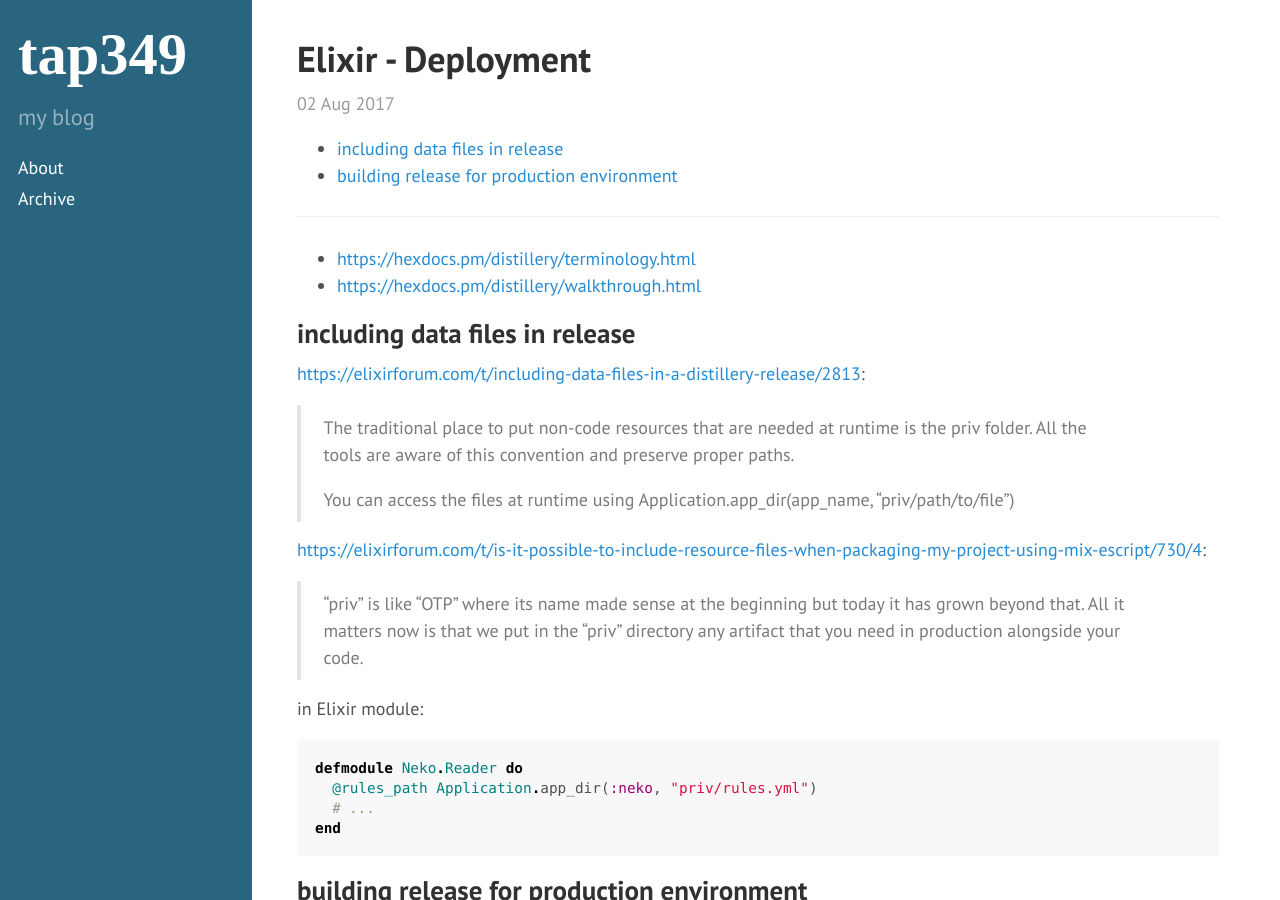
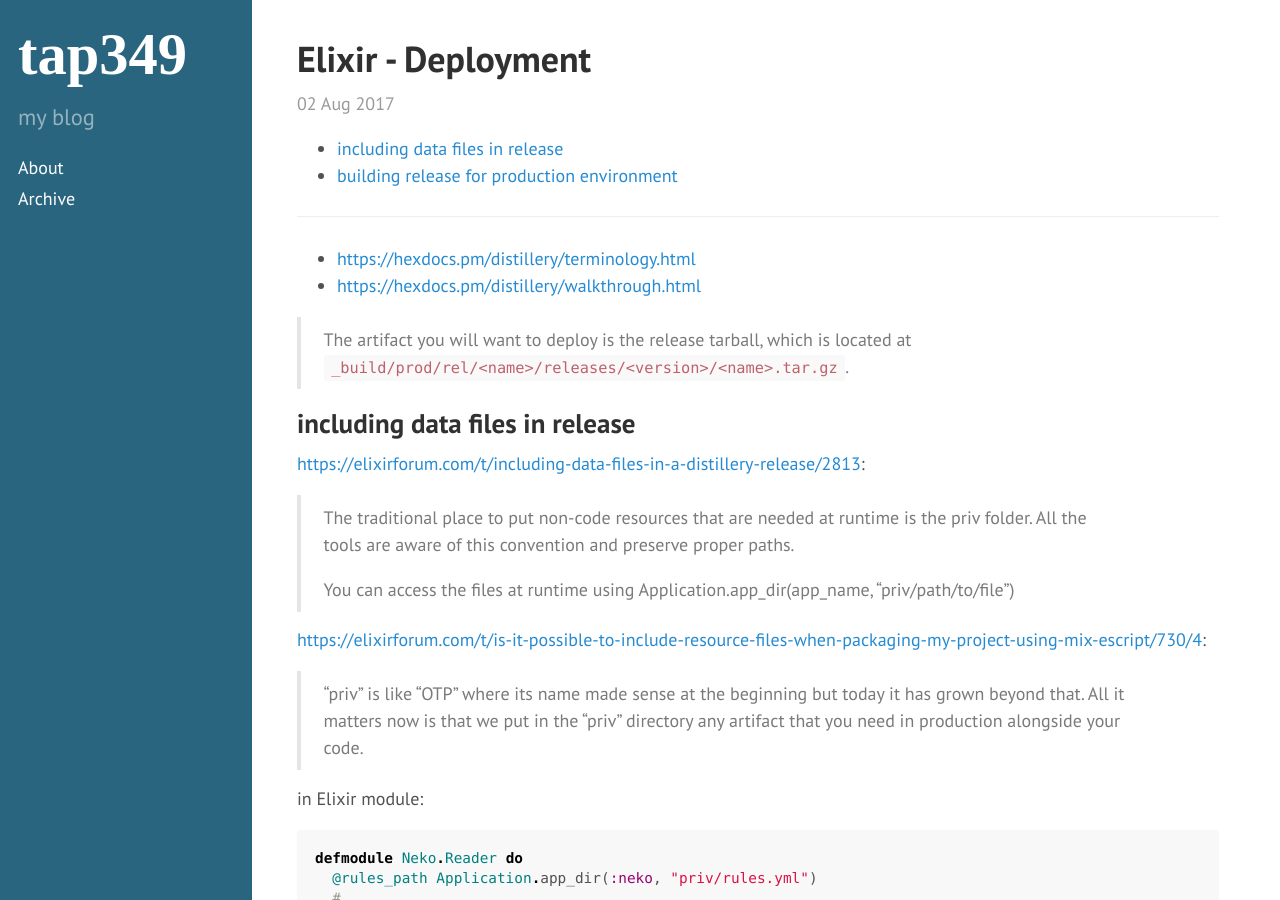
Before and after one commit to tap349/tap349.github.io, a Jekyll site: the page built from _posts/2017-08-02-elixir-deployment.md, in a window 1280 px wide and 900 px high. Built offline with Jekyll 4.4.1, drawn with Linux system fonts in a browser that asks for light colours.

Commit message:
update 2017-08-02_23:07:33

```diff
--- a/_posts/2017-08-02-elixir-deployment.md
+++ b/_posts/2017-08-02-elixir-deployment.md
@@ -14,6 +14,9 @@ categories: [elixir]
 
 - <https://hexdocs.pm/distillery/terminology.html>
 - <https://hexdocs.pm/distillery/walkthrough.html>
+
+> The artifact you will want to deploy is the release tarball, which is
+> located at `_build/prod/rel/<name>/releases/<version>/<name>.tar.gz`.
 
 ## including data files in release
 
```
